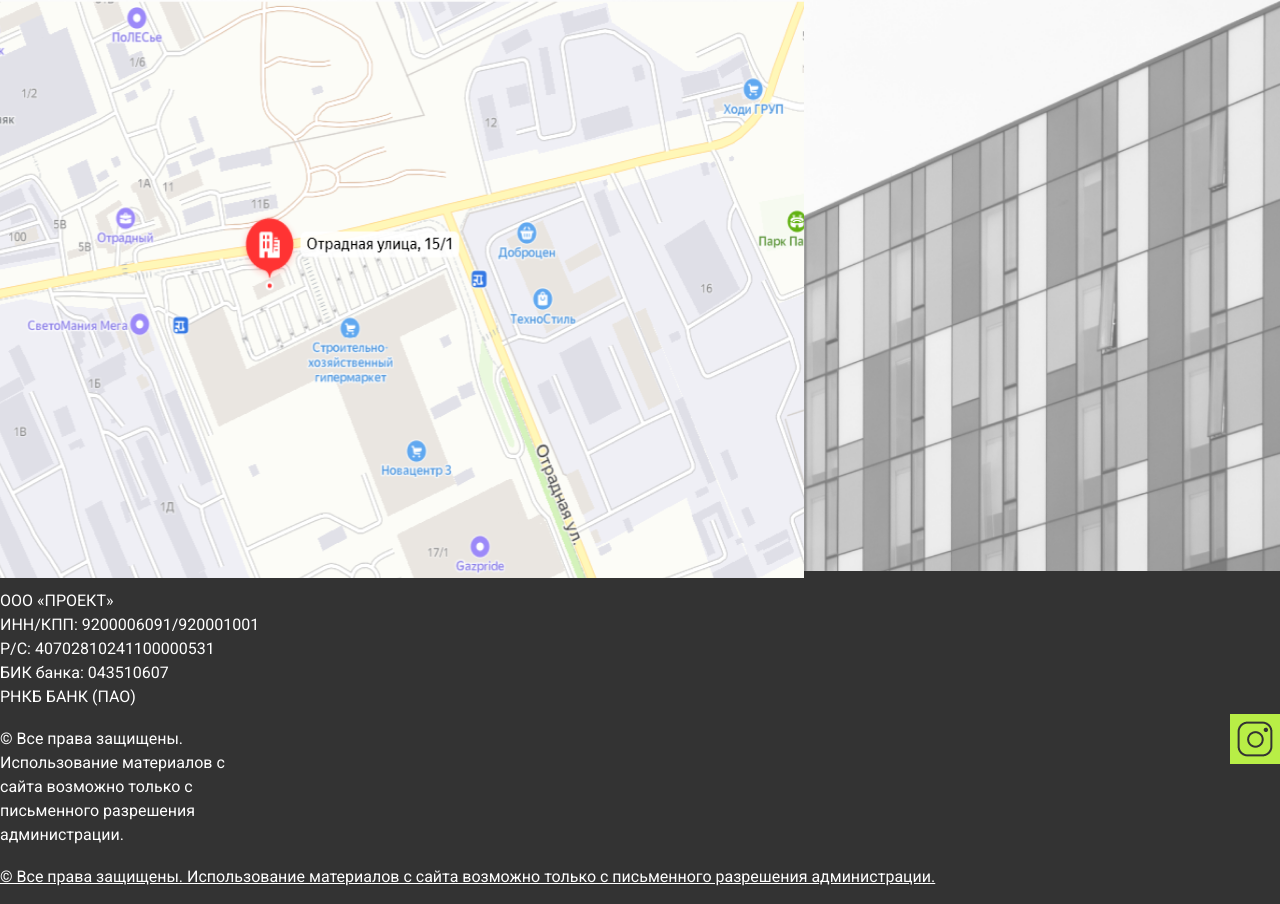
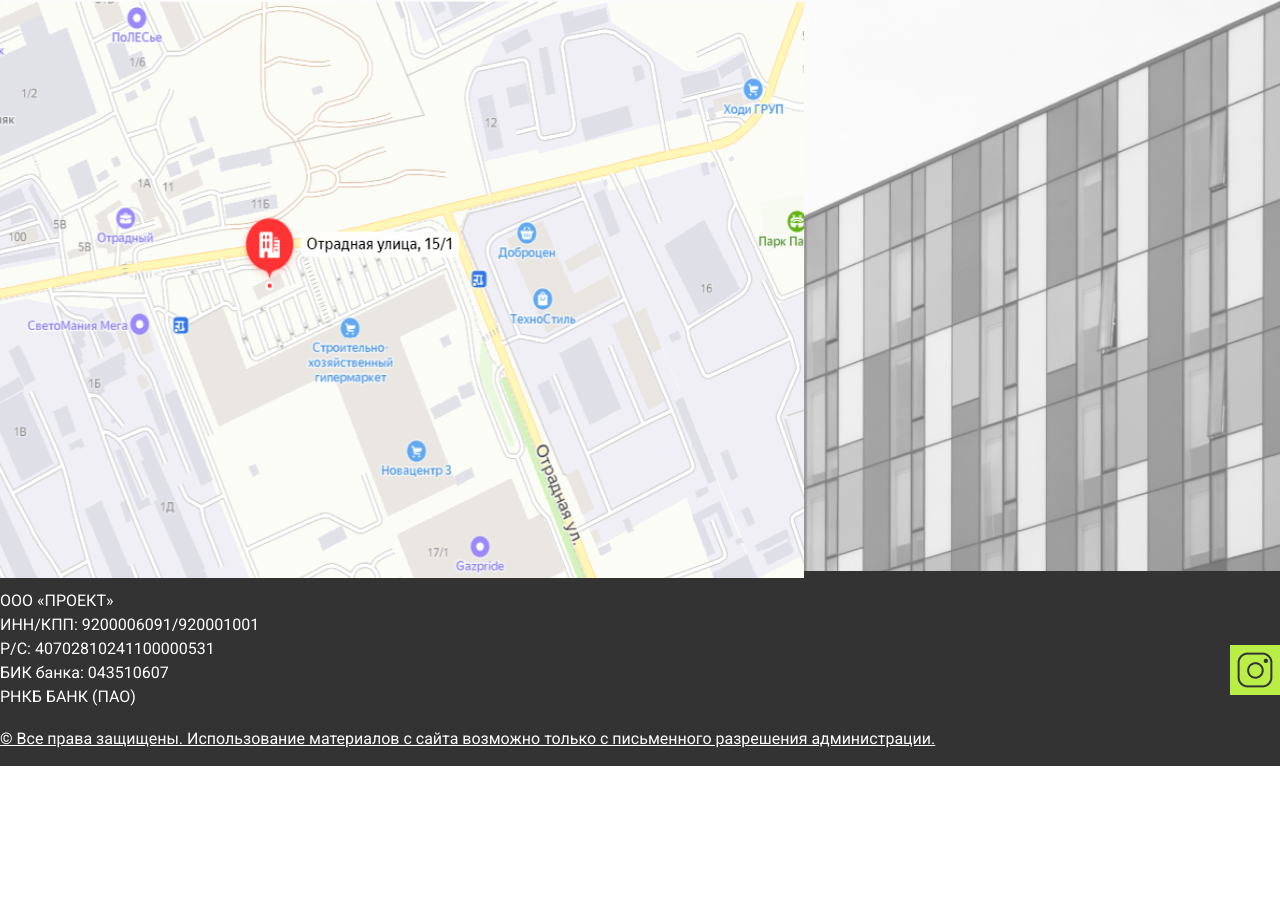
Before and after one commit to theowindand/firstProject, a website: page index.html in a window 1280 px wide. Shown: the part 7480-8384 px from the top of the page. After the commit the page ends 8246 px from the top, so only its background shows below. Drawn offline with nearby package versions, Linux system fonts and the light colour scheme.

Commit message:
Add files via upload

```diff
--- a/index.html
+++ b/index.html
@@ -360,13 +360,6 @@
                   <li>БИК банка: 043510607</li>
                   <li>РНКБ БАНК (ПАО)</li>
                 </ul>
-                <ul>
-                  <li>© Все права защищены.</li>
-                  <li>Использование материалов с</li>
-                  <li>сайта возможно только с</li>
-                  <li>письменного разрешения</li>
-                  <li>администрации.</li>
-                </ul>
                 <p><a href="#">&#169; Все права защищены. Использование материалов с сайта
                   возможно только с письменного разрешения администрации.</a></p>
               </div>
```
